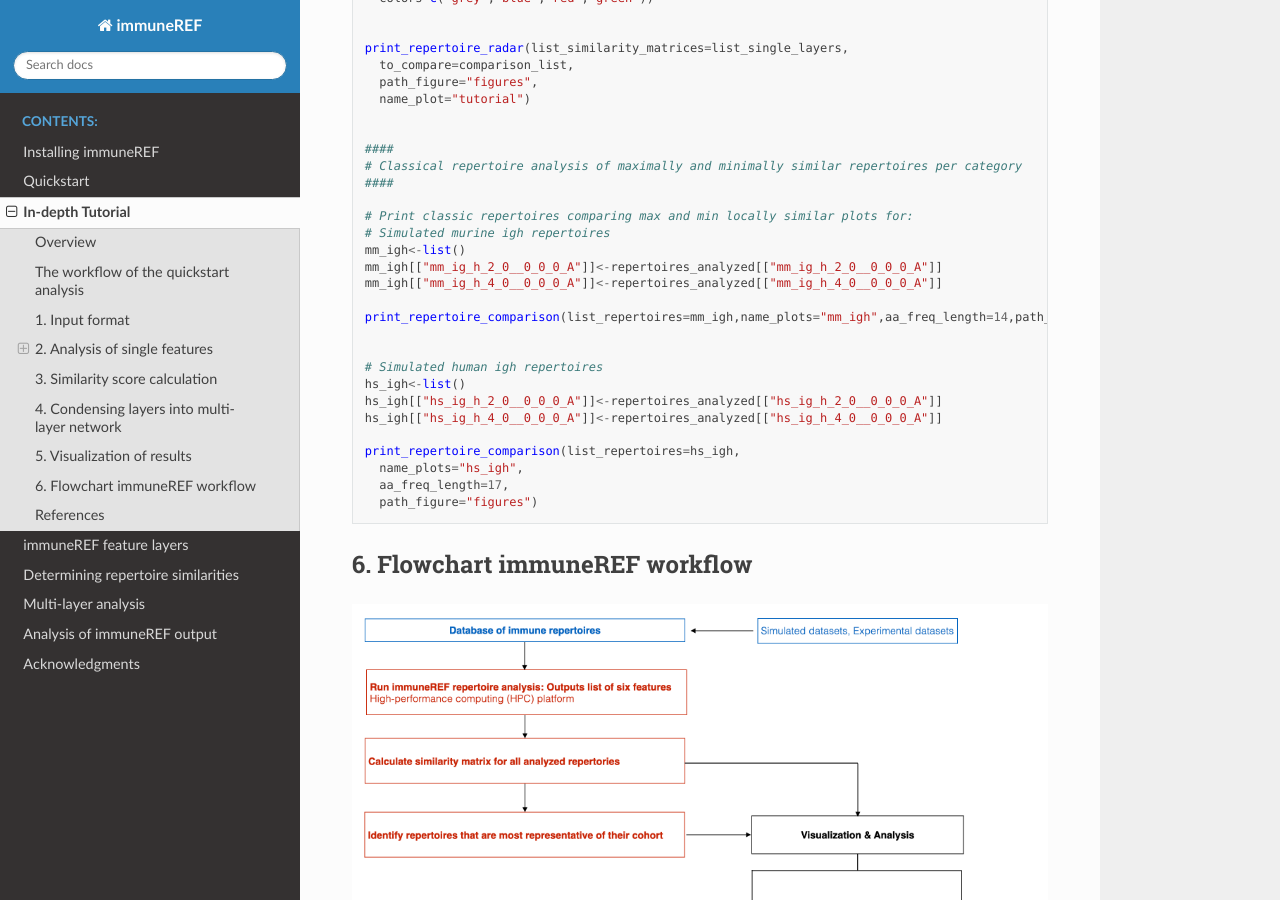
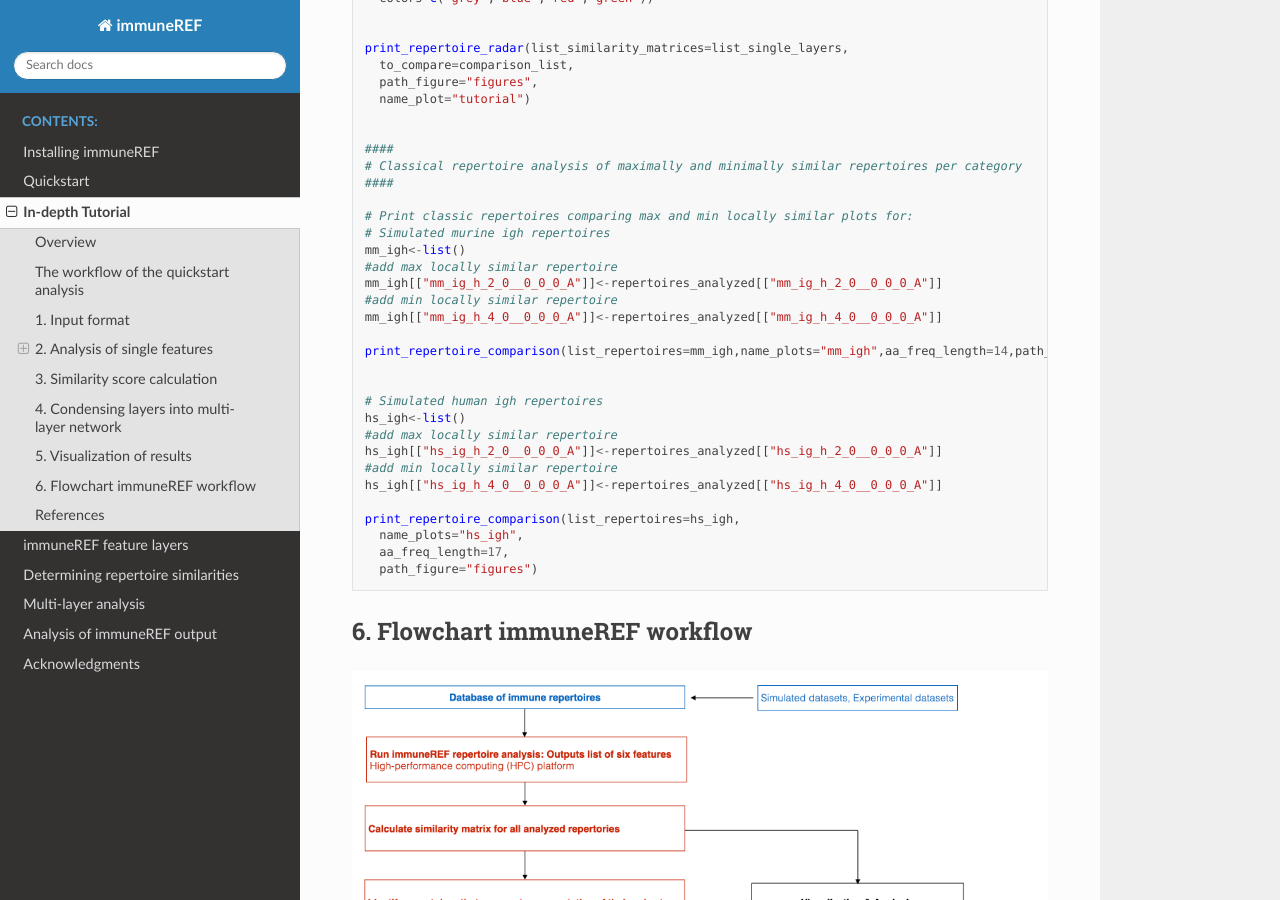
Before and after one commit to GreiffLab/immuneREF, a Sphinx documentation site: the page built from docs/source/tutorial.rst, in a window 1280 px wide and 900 px high, scrolled down 6605 px. Built offline with Sphinx 7.4.7 and the Read the Docs theme 2.0.0, drawn with Linux system fonts in a browser that asks for light colours; formulas are drawn with MathJax 3.

Commit message:
Add files via upload

```diff
--- a/docs/source/tutorial.rst
+++ b/docs/source/tutorial.rst
@@ -351,7 +351,9 @@ A detailed overview of the output produced by the tutorial code below is found a
     # Print classic repertoires comparing max and min locally similar plots for:
     # Simulated murine igh repertoires
     mm_igh<-list()
+    #add max locally similar repertoire
     mm_igh[["mm_ig_h_2_0__0_0_0_A"]]<-repertoires_analyzed[["mm_ig_h_2_0__0_0_0_A"]]
+    #add min locally similar repertoire
     mm_igh[["mm_ig_h_4_0__0_0_0_A"]]<-repertoires_analyzed[["mm_ig_h_4_0__0_0_0_A"]]
 
     print_repertoire_comparison(list_repertoires=mm_igh,name_plots="mm_igh",aa_freq_length=14,path_figure="figures")
@@ -359,7 +361,9 @@ A detailed overview of the output produced by the tutorial code below is found a
 
     # Simulated human igh repertoires
     hs_igh<-list()
+    #add max locally similar repertoire
     hs_igh[["hs_ig_h_2_0__0_0_0_A"]]<-repertoires_analyzed[["hs_ig_h_2_0__0_0_0_A"]]
+    #add min locally similar repertoire
     hs_igh[["hs_ig_h_4_0__0_0_0_A"]]<-repertoires_analyzed[["hs_ig_h_4_0__0_0_0_A"]]
 
     print_repertoire_comparison(list_repertoires=hs_igh,
```
